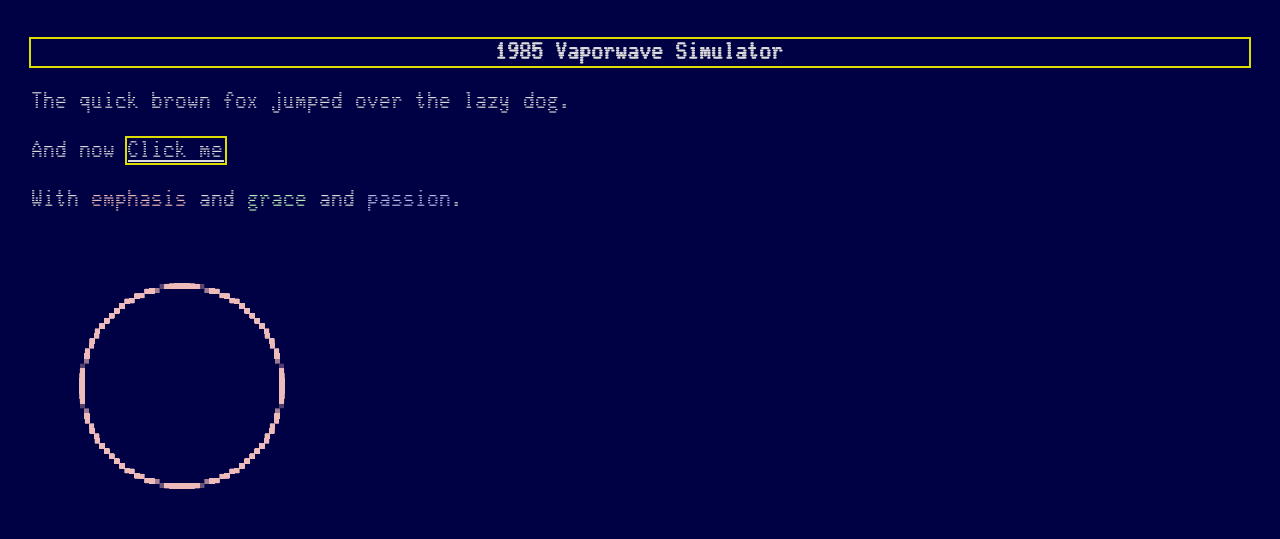
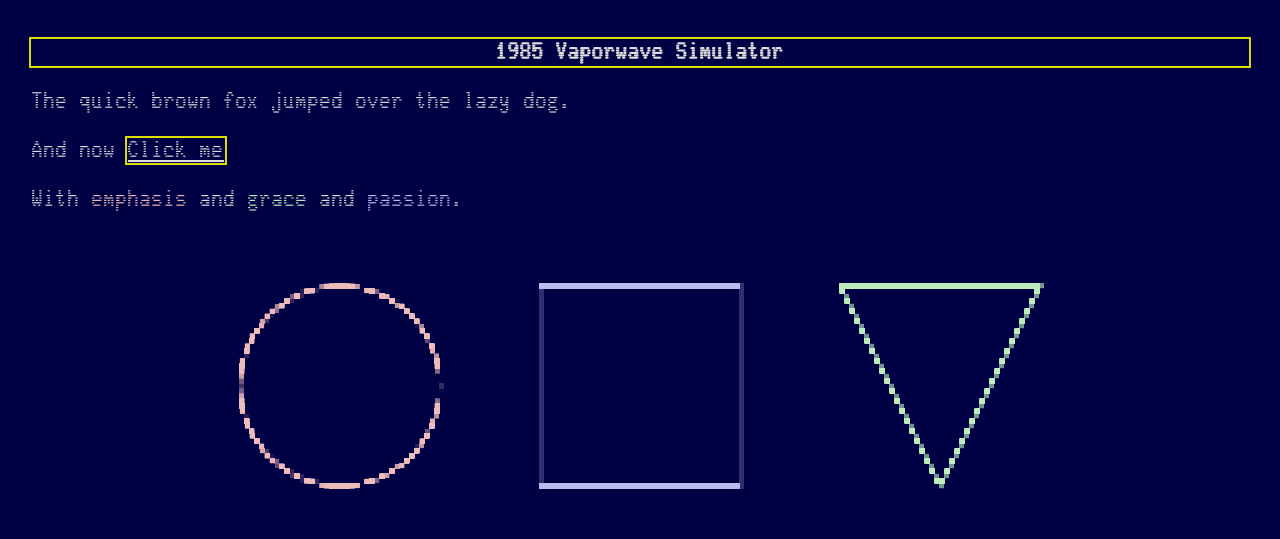
Before and after one commit to aredridel/naplps-look, a website: page index.html in a window 1280 px wide. Drawn offline with Linux system fonts and the light colour scheme.

Commit message:
Demo some other shapes

```diff
--- a/index.html
+++ b/index.html
@@ -13,6 +13,8 @@
 
 <p>With <em>emphasis</em> and <strong>grace</strong> and <i>passion</i>.</p>
 
-<svg width="300" height="300">
+<svg width="100%" height="300" viewBox='0 0 900 300'>
   <circle cx="150" cy="150" r="100" stroke="var(--color-pink)" fill="none" />
+  <rect x="350" width="200" y="50" height="200" stroke="var(--color-blue)" fill="none" />
+  <path stroke="var(--color-green)" fill="none" d="m 650 50 l 100 200 l 100 -200 z"/>
 </svg>
```
